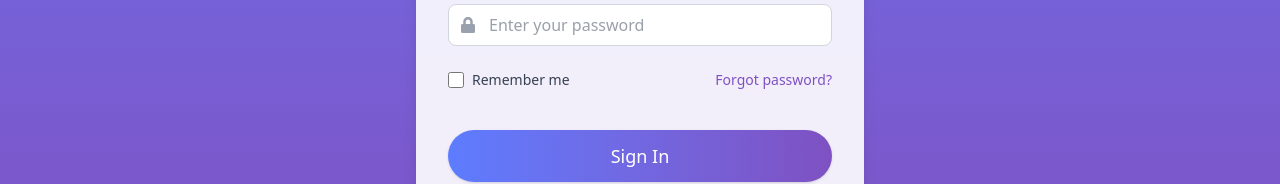
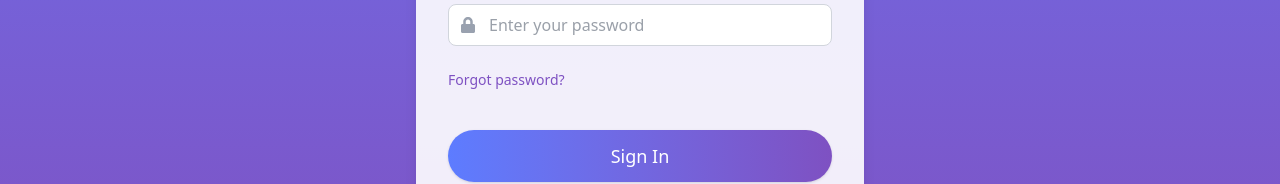
Before and after one commit to khanh18082003/QuizEdu-Front-end, a React (Vite) app: page /authentication/login in a window 1280 px wide. Shown: the part 616-800 px from the top of the page. Built offline with nearby package versions, Linux system fonts and the light colour scheme; no server answers.

Commit message:
update user profile, ignore remember me feature ui

```diff
--- a/src/pages/auth/Login.tsx
+++ b/src/pages/auth/Login.tsx
@@ -329,21 +329,6 @@ const Login = () => {
             />
 
             <div className="flex items-center justify-between pt-2">
-              <div className="flex items-center">
-                <input
-                  id="remember-me"
-                  name="remember-me"
-                  type="checkbox"
-                  className="h-4 w-4 rounded border-gray-300 text-[var(--color-gradient-from)] focus:ring-[var(--color-gradient-from)]"
-                />
-                <label
-                  htmlFor="remember-me"
-                  className="ml-2 block text-sm text-gray-700 dark:text-gray-300"
-                >
-                  Remember me
-                </label>
-              </div>
-
               <div className="text-sm">
                 <Link
                   to="/authentication/forgot-password"
```
